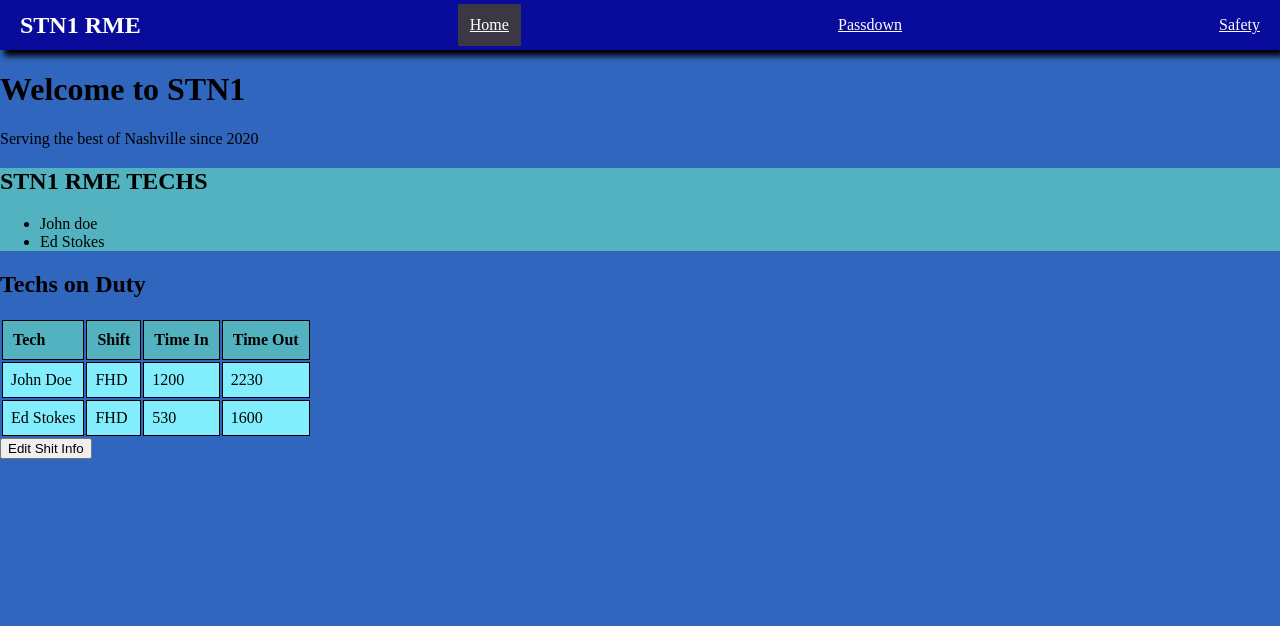
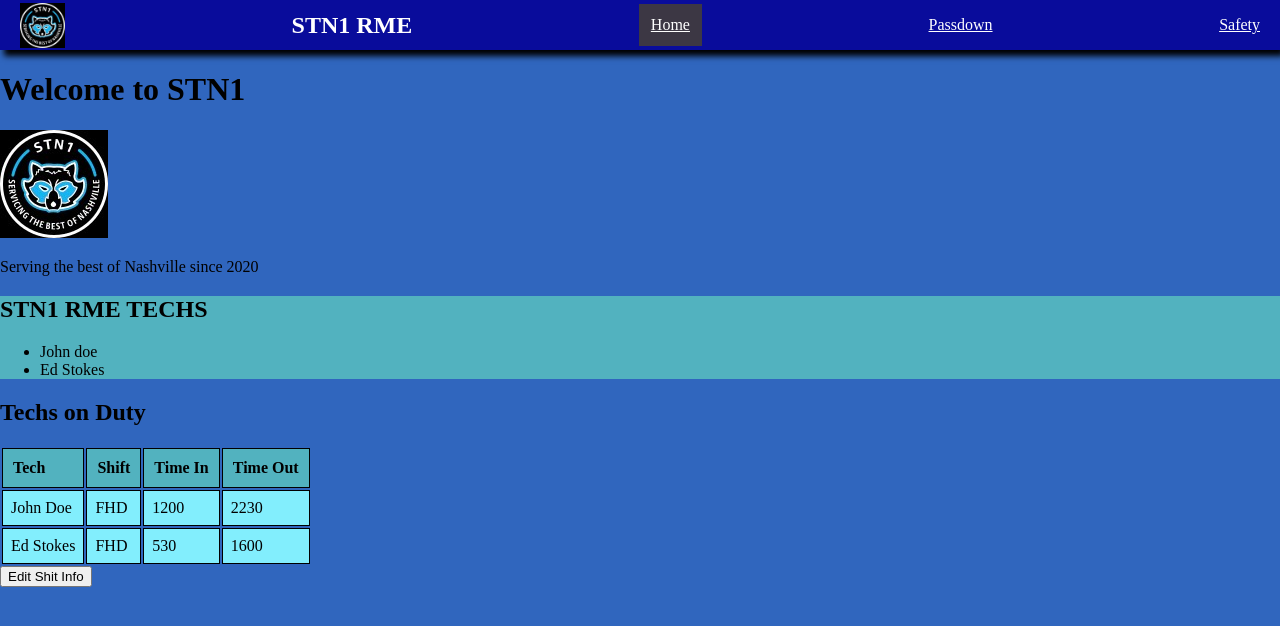
Before and after one commit to EdStokes/RME-APP, a React (Create React App) app: page / in a window 1280 px wide. Shown: the top 626 px of the page. Built offline with nearby package versions, Linux system fonts and the light colour scheme; data requests are answered from the project's data file.

Commit message:
Added image for site logo on navbar

```diff
--- a/db.json
+++ b/db.json
@@ -22,7 +22,7 @@
         "workorder": 23456789,
         "description": "Description of work performed",
         "bookedLabor": 2,
-        "status": "In-Progress",
+        "status": "Completed",
         "comments": "Add necessary comments here"
       }
   ],
--- a/src/components/Home.jsx
+++ b/src/components/Home.jsx
@@ -1,4 +1,5 @@
 import React, { useEffect, useState } from "react";
+import logo from '../logo.jpeg';
 
 function TechList({onTechUpdate}) {
     const [techs, setTechs] = useState([])
@@ -72,6 +73,7 @@
     return (
         <div>
             <h1 className="homeTitle">Welcome to STN1</h1>
+            <img src={logo} alt="Site Logo" />
             <p>Serving the best of Nashville since 2020</p>
             <TechList onTechUpdate={onTechUpdate} />
             <ShiftInfo />
--- a/src/components/NavBar.jsx
+++ b/src/components/NavBar.jsx
@@ -1,10 +1,12 @@
 import { NavLink } from "react-router-dom";
 import "../styles.css";
+import logo from '../logo.jpeg';
 
 function NavBar() {
 
     return (
         <div className="navBar">
+            <img src={logo} alt='Site Logo' className="navLogo" />
             <h2>STN1 RME</h2>
             <NavLink to="/" exact className="homeLink">Home</NavLink>
             <NavLink to="/Passdown" exact className="passdownLink">Passdown</NavLink>
--- a/src/styles.css
+++ b/src/styles.css
@@ -18,6 +18,11 @@
 
  .navBar a {
     color: white;
+ }
+
+ .navLogo {
+   width: 45px;
+   height: 45px;
  }
 
  .homeLink.active, .passdownLink.active {
```
Also changed, not shown: src/logo.jpeg (added).
